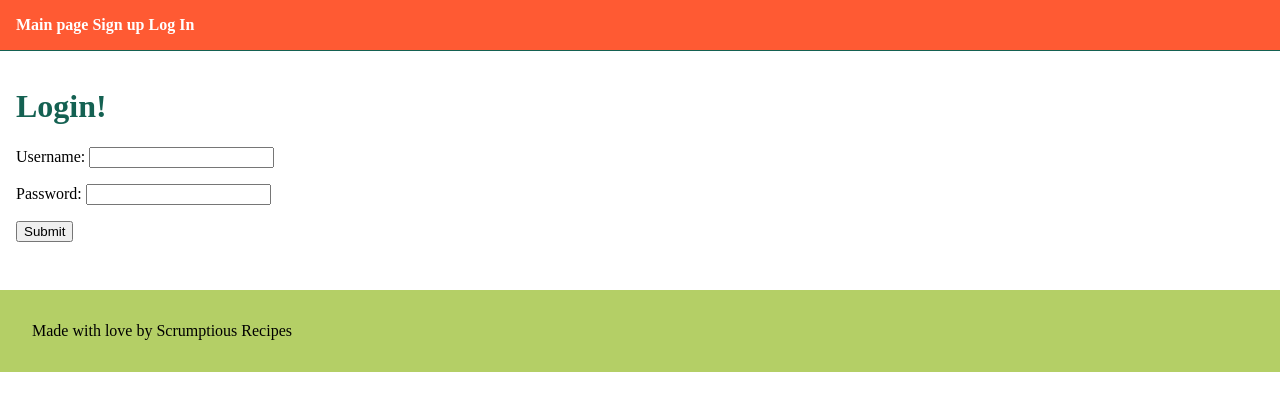
After one commit to DennieCodes/scrumptious, a Django app: page /accounts/user_login in a window 1280 px wide. The commit adds this page. Shown: the top 411 px of the page. Run offline with Django 4.2, Linux system fonts and the light colour scheme.

Commit message:
Added login and logout forms and paths

```diff
--- a/accounts/forms.py
+++ b/accounts/forms.py
@@ -12,3 +12,10 @@ class SignUpForm(forms.Form):
         max_length=150,
         widget=forms.PasswordInput,
     )
+
+class LoginForm(forms.Form):
+    username = forms.CharField(max_length=150)
+    password = forms.CharField(
+        max_length=150,
+        widget=forms.PasswordInput,
+    )
--- /dev/null
+++ b/accounts/templates/accounts/login.html
@@ -0,0 +1,15 @@
+<!-- prettier-ignore -->
+{% extends 'base.html' %}
+{% block title %}
+Login! - Scrumptious Recipes
+{% endblock title %}
+
+{% block content %}
+<main>
+	<h1>Login!</h1>
+	<form method="post">
+		{% csrf_token %} {{ form.as_p }}
+		<button>Submit</button>
+	</form>
+</main>
+{% endblock content %}
--- a/accounts/urls.py
+++ b/accounts/urls.py
@@ -1,6 +1,8 @@
 from django.urls import path
-from accounts.views import signup
+from accounts.views import signup, user_login, user_logout
 
 urlpatterns = [
     path("signup", signup, name="signup"),
+    path("user_login", user_login, name="user_login"),
+    path("user_logout", user_logout, name="user_logout"),
 ]
--- a/accounts/views.py
+++ b/accounts/views.py
@@ -1,7 +1,7 @@
 from django.shortcuts import render, redirect
-from django.contrib.auth import login, authenticate
+from django.contrib.auth import login, authenticate, logout
 from django.contrib.auth.models import User
-from accounts.forms import SignUpForm
+from accounts.forms import SignUpForm, LoginForm
 
 # Create your views here.
 def signup(request):
@@ -21,10 +21,7 @@ def signup(request):
                     first_name=first_name,
                     last_name=last_name
                 )
-                # user.save()
 
-                #login user
-                # user = authenticate(request, username=username, password=password)
                 login(request, user)
 
                 return redirect('recipe_list')
@@ -37,3 +34,30 @@ def signup(request):
     }
 
     return render(request, "accounts/signup.html", context)
+
+def user_login(request):
+    if request.method == "POST":
+        form = LoginForm(request.POST)
+        if form.is_valid():
+            username = form.cleaned_data['username']
+            password = form.cleaned_data['password']
+
+            user = authenticate(
+                request,
+                username=username,
+                password=password,
+            )
+
+            if user is not None:
+                login(request, user)
+                return redirect("recipe_list")
+    else:
+        form = LoginForm()
+    context = {
+        "form": form,
+    }
+    return render(request, "accounts/login.html", context)
+
+def user_logout(request):
+    logout(request)
+    return redirect('recipe_list')
--- a/recipes/templates/base.html
+++ b/recipes/templates/base.html
@@ -14,7 +14,14 @@
 		<header>
 			<nav>
 				<a href={% url 'recipe_list' %}>Main page</a>
-				<a href={% url 'create_recipe' %}>Create Recipe</a>
+				{% block create_recipe %}{%endblock create_recipe %}
+				{% if user.is_authenticated %}
+				  Hello, {{ user.username }}
+					<a href="{% url 'user_logout' %}">Log out</a>
+				{% else %}
+					<a href="{% url 'signup' %}">Sign up</a>
+					<a href="{% url 'user_login' %}">Log In</a>
+				{% endif %}
 			</nav>
 		</header>
     {% block content %}{% endblock content %}
--- a/recipes/templates/recipes/list.html
+++ b/recipes/templates/recipes/list.html
@@ -4,6 +4,10 @@
 {% block title %}
 	{{ recipe_object.title }} - Scrumptious Recipe
 {% endblock title %}
+
+{% block create_recipe %}
+<a href={% url 'create_recipe' %}>Create Recipe</a>
+{% endblock create_recipe %}
 
 {% block content %}
 <main>
```
